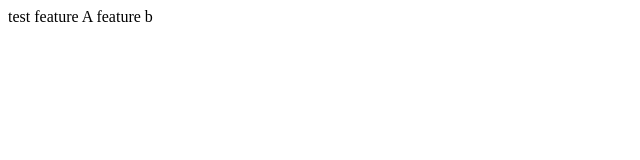
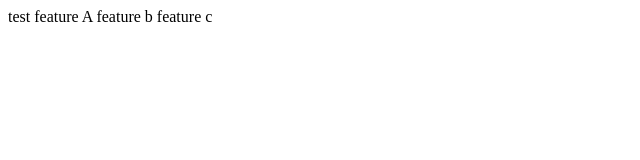
Before and after one commit to Format91/group-project, a plain HTML site: page index.html in a window 1280 px wide. Shown: the full height of the page, 0-640 px from the left. Drawn offline with Linux system fonts and the light colour scheme.

Commit message:
add c feature

```diff
--- a/index.html
+++ b/index.html
@@ -9,5 +9,6 @@
     test
     feature A
     feature b
+    feature c
 </body>
 </html>
```
